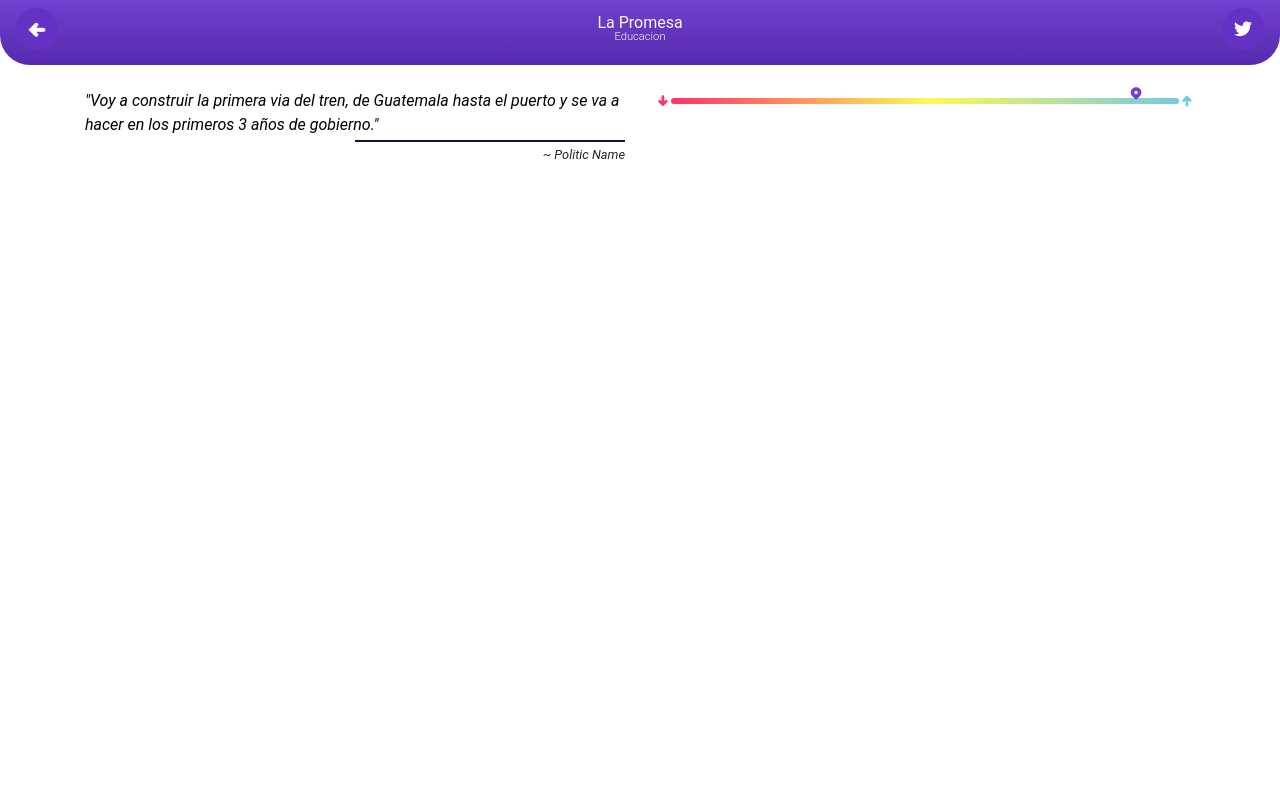
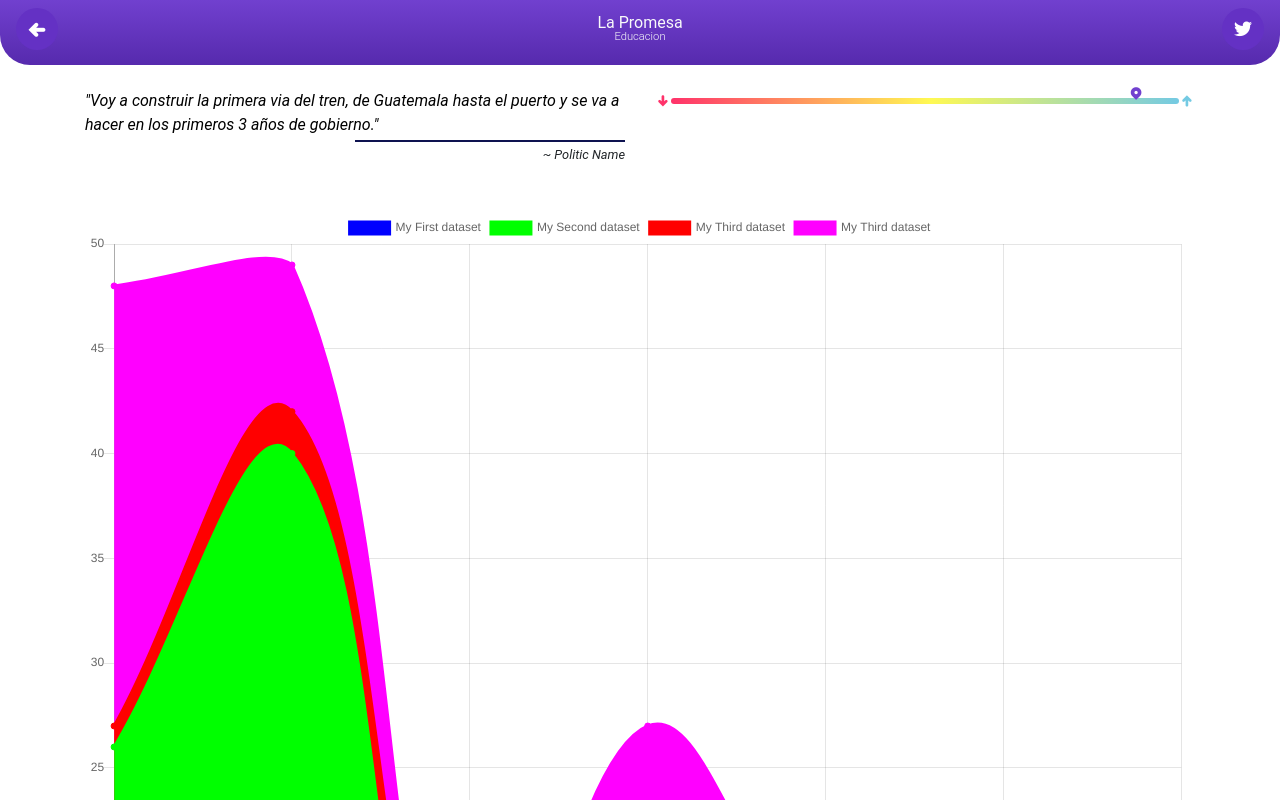
Before and after one commit to diegoauyon/promesometro, a website built with webpack: page frontend/src/insights.html in a window 1280 px wide. Shown: the top 800 px of the page. Built offline with nearby package versions, Linux system fonts and the light colour scheme.

Commit message:
Add chart.js example data

```diff
--- a/frontend/src/insights.html
+++ b/frontend/src/insights.html
@@ -83,7 +83,7 @@
             </div>
         </nav>
     </header>
-    <main class="promises-stream">
+    <main>
         <div class="container py-4">
             <div class="row justify-content-center">
                 <div class="col-10 col-sm-8 col-md-8 col-lg-6">
@@ -113,6 +113,13 @@
                 </div>
             </div>
         </div>
+        <div class="container">
+            <div class="row">
+                <div class="col-12">
+                    <canvas id="myChart" width="400" height="400"></canvas>
+                </div>
+            </div>
+        </div>
     </main>
 </body>
 
--- a/frontend/src/main.js
+++ b/frontend/src/main.js
@@ -3,3 +3,5 @@ import '@/assets/css/app.scss'
 
 // Import bootstrap js
 import 'bootstrap/dist/js/bootstrap.bundle.min'
+
+import '../src/scripts/chart.data';
--- a/frontend/src/scripts/chart.data.js
+++ b/frontend/src/scripts/chart.data.js
@@ -1,3 +1,61 @@
 import Chart from 'chart.js';
 
-var myChart = new Chart(ctx, {...});
+var ctx = document.getElementById('myChart');
+
+var MONTHS = ['January', 'February', 'March', 'April', 'May', 'June', 'July', 'August', 'September', 'October', 'November', 'December'];
+
+var config = new Chart(ctx, {
+    type: 'line',
+    data: {
+        labels: ['January', 'February', 'March', 'April', 'May', 'June', 'July'],
+        datasets: [{
+            label: 'My First dataset',
+            borderColor: '#0000ff',
+            backgroundColor: '#0000ff',
+            data: [12, 19, 3, 5, 2, 3],
+        }, {
+            label: 'My Second dataset',
+            borderColor: '#00ff00',
+            backgroundColor: '#00ff00',
+            data: [14, 21, 2, 6, 2, 9],
+        }, {
+            label: 'My Third dataset',
+            borderColor: '#ff0000',
+            backgroundColor: '#ff0000',
+            data: [1, 2, 3, 9, 5, 4],
+        }, {
+            label: 'My Third dataset',
+            borderColor: '#ff00ff',
+            backgroundColor: '#ff00ff',
+            data: [21, 7, 2, 7, 8, 2],
+        }]
+    },
+    options: {
+        responsive: true,
+        title: {
+            display: false,
+            text: 'Chart.js Line Chart - Stacked Area'
+        },
+        tooltips: {
+            mode: 'index',
+        },
+        hover: {
+            mode: 'index'
+        },
+        scales: {
+            xAxes: [{
+                scaleLabel: {
+                    display: false,
+                    labelString: 'Month'
+                }
+            }],
+            yAxes: [{
+                stacked: true,
+                scaleLabel: {
+                    display: false,
+                    labelString: 'Value'
+                }
+            }]
+        }
+    }
+});
--- a/frontend/src/scripts/index.js
+++ b/frontend/src/scripts/index.js
@@ -1,6 +1,4 @@
 import '../styles/index.scss';
 import './websocket';
-import './chart.data';
-
 
 console.log('webpack starterkit');
```
Also changed, not shown: frontend/src/scripts/chart.js (deleted).
